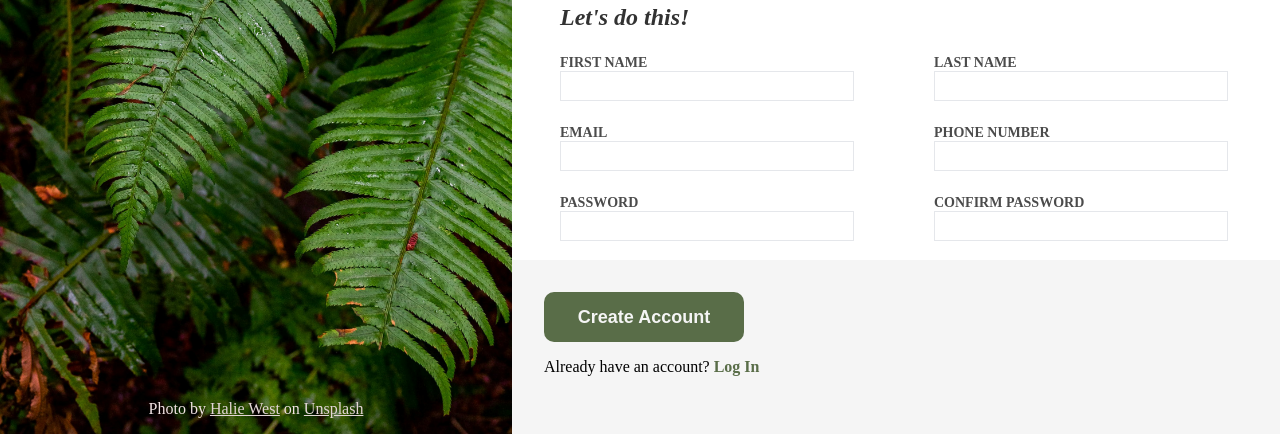
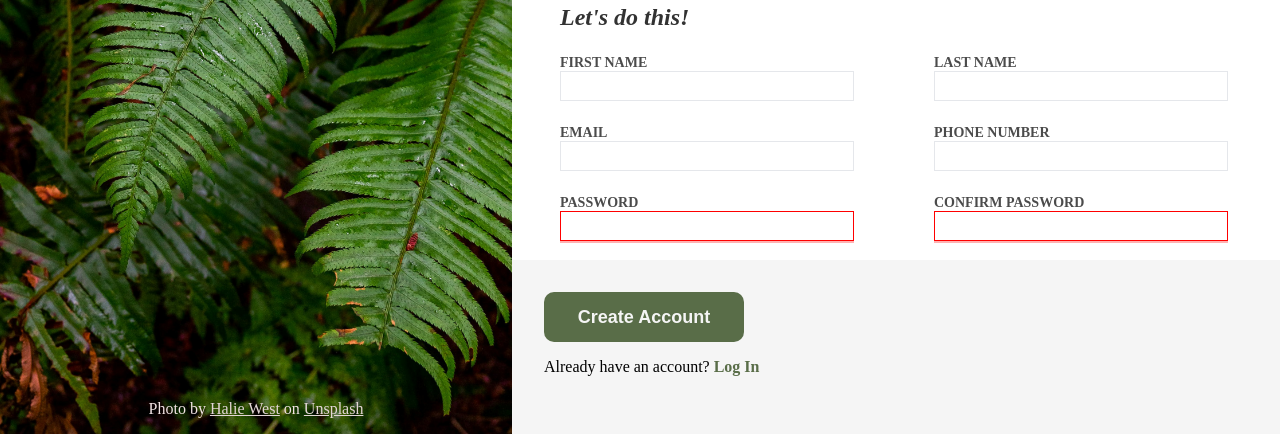
Before and after one commit to Dohoda/sign-up-form, a plain HTML site: page index.html in a window 1280 px wide. Shown: the part 366-800 px from the top of the page. Drawn offline with Linux system fonts and the light colour scheme.

Commit message:
added further styles to input boxes.

```diff
--- a/index.html
+++ b/index.html
@@ -45,7 +45,7 @@
                     <label for = "email">EMAIL</label>
                     <input type = "email" id = "email" name = "email">
                     <label for = "password">PASSWORD</label>
-                    <input type = "password" id = "password" name = "password">
+                    <input type = "password" id = "password" name = "password" required>
                 </div id = "container-left">
                 <div id = "container-right">
                     <label for = "last_name">LAST NAME</label>
@@ -53,7 +53,7 @@
                     <label for ="phone_number">PHONE NUMBER</label>
                     <input type ="tel" id = "phone_number" name = "phone">
                     <label for = "confirm_password">CONFIRM PASSWORD</label>
-                    <input type = "password" id = "confirm_password" name = "confirm_password">
+                    <input type = "password" id = "confirm_password" name = "confirm_password" required>
                 </div id = "container-right">
             </div class = "form-container">
          </form>
--- a/style.css
+++ b/style.css
@@ -145,3 +145,17 @@ input{
     color: #596D48;
     font-weight: 600;
 }
+
+input[type = "text"]:focus,input[type ="email"]:focus,input[type = "tel"]:focus{
+    outline: 2px solid lightskyblue;
+    box-shadow: 0 3px lightskyblue;
+}
+
+input:hover{
+    border-color: black;
+}
+
+input:invalid{
+    border-color: red;
+    box-shadow: 0 2px rgb(255,0,0,0.3);
+}
```
